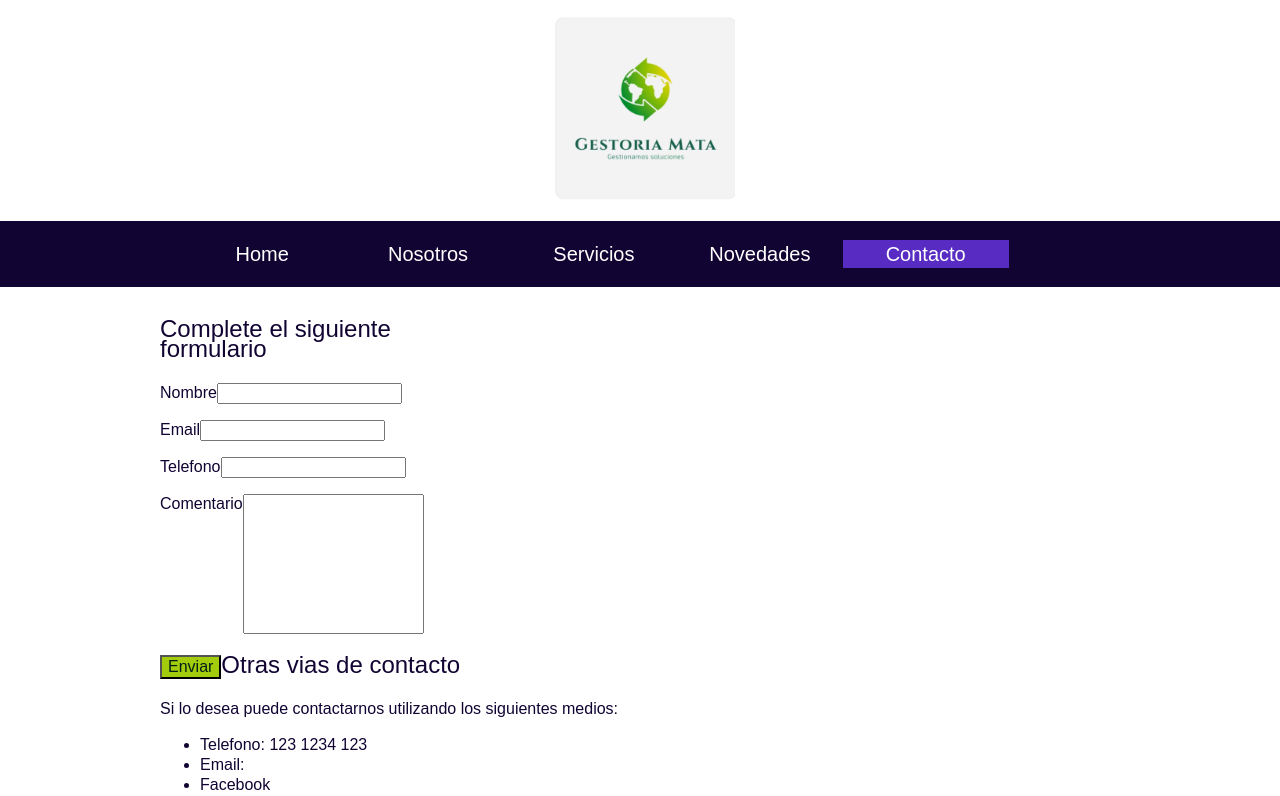
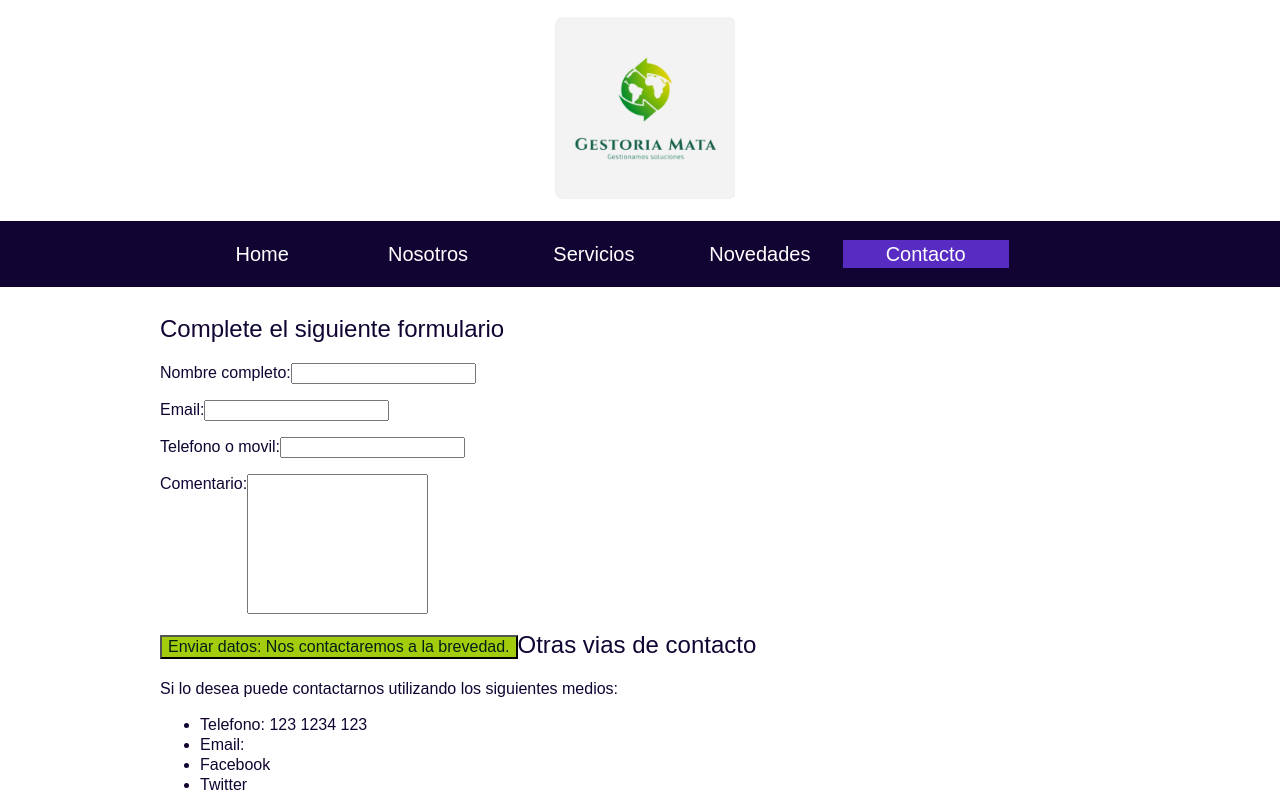
Before and after one commit to GriseldaGMata/frontend, a React (Create React App) app: page /contacto in a window 1280 px wide. Shown: the top 796 px of the page. Built offline with nearby package versions, Linux system fonts and the light colour scheme.

Commit message:
estilo contacto

```diff
--- a/src/pages/ContactoPage.js
+++ b/src/pages/ContactoPage.js
@@ -4,33 +4,38 @@ import React from "react";
 const ContactoPage = (props) => {
     return (
         <main className="holder">
-        <div className="columna">
-            <div className="columnaizquierda">
+            <div class="container">
+                <div class="box">
+                    <div class="col">
+                        <div className="izquierda">
                             <h2>Complete el siguiente formulario</h2>
                             <form action="" method="" className="formulario">
                                 <p>
-                        <label>Nombre</label>
+                                    <label>Nombre completo:</label>
                                     <input type="text" name="nombre" />
                                 </p>
                                 <p>
-                        <label>Email</label>
+                                    <label>Email:</label>
                                     <input type="text" name="email" />
                                 </p>
                                 <p>
-                        <label>Telefono</label>
+                                    <label>Telefono o movil:</label>
                                     <input type="text" name="telefono" />
                                 </p>
                                 <p>
-                        <label>Comentario</label>
+                                    <label>Comentario:</label>
                                     <textarea name="mensaje"></textarea>
                                 </p>
                                 <p className="centrar">
-                        <input type="submit" value="Enviar" />
+                                    <input type="submit"  value="Enviar datos: Nos contactaremos a la brevedad." className='boton'/>
+
+
                                 </p>
                             </form>
+
                         </div>
-
-           <div className="columnaderecha">
+                        <div class="col">
+                            <div className="derecha">
                                 <h2>Otras vias de contacto</h2>
                                 <p>Si lo desea puede contactarnos utilizando los siguientes medios:</p>
                                 <ul>
@@ -43,7 +48,9 @@ const ContactoPage = (props) => {
                                     <li>Nuestras oficinas en: calle Siempre viva 12345-Malaga</li>
                                 </ul>
                             </div>
-
+                        </div>
+                    </div>
+                </div>
             </div>
         </main>
     );
```
Lines whose indentation alone changed are shown as unchanged.
